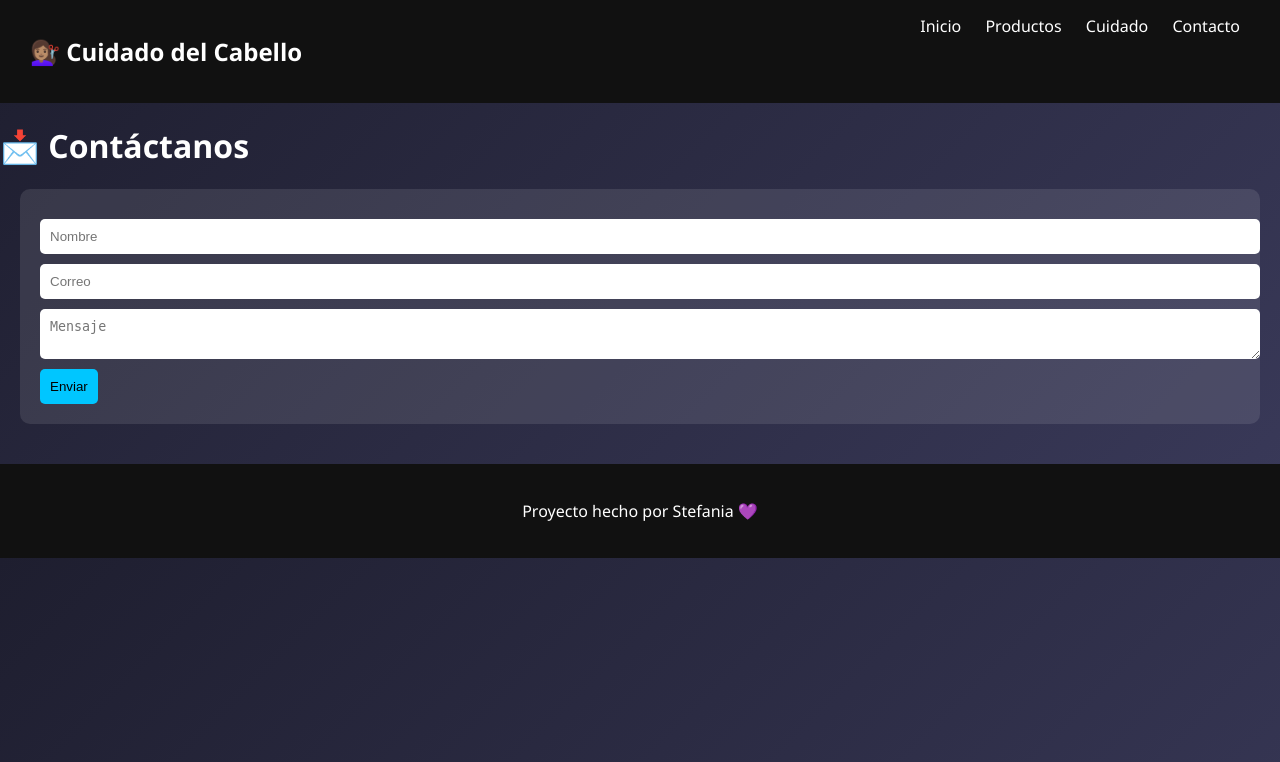
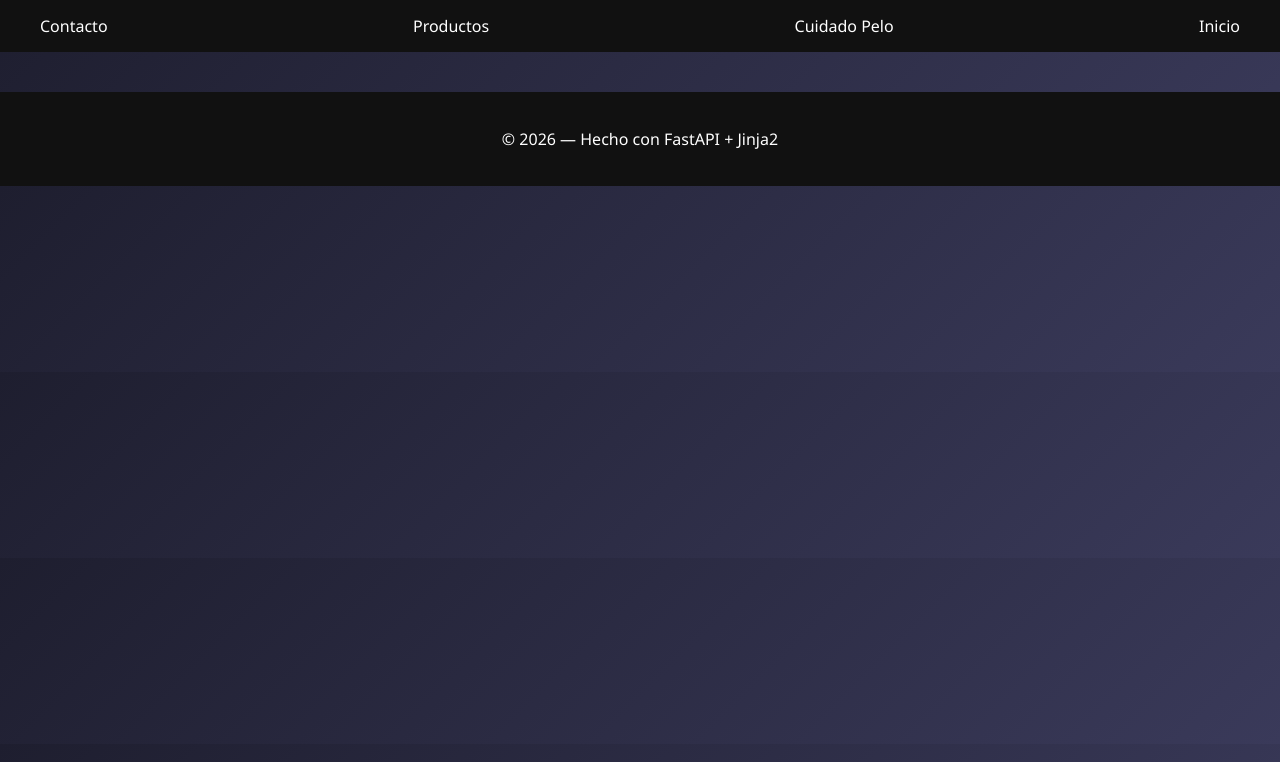
Before and after one commit to stefaniaosoriolozano580-ui/trabajo_fastapi, a FastAPI app: page /contacto in a window 1280 px wide. Shown: the top 762 px of the page. Run offline with FastAPI, Linux system fonts and the light colour scheme.

Commit message:
Revise base.html structure and content

```diff
--- a/templates/base.html
+++ b/templates/base.html
@@ -2,29 +2,25 @@
 <html lang="es">
 <head>
     <meta charset="UTF-8">
-    <title>{% block title %}Mi Web{% endblock %}</title>
+    <meta name="viewport" content="width=device-width, initial-scale=1.0">
+    <title>{% block titulo %}Mi Web{% endblock %}</title>
     <link rel="stylesheet" href="{{ url_for('static', path='style.css') }}">
-
 </head>
 <body>
+    <nav>
+        <a href="contacto">Contacto</a>
+        <a href="productos">Productos</a>
+        <a href="cuidadopiel">Cuidado Pelo</a>
+        <a href="inicio">Inicio</a>
 
-<nav>
-    <h2>💇🏽‍♀️ Cuidado del Cabello</h2>
-    <div>
-        <a href="/">Inicio</a>
-        <a href="/productos">Productos</a>
-        <a href="/cuidado-pelo">Cuidado</a>
-        <a href="/contacto">Contacto</a>
-    </div>
-</nav>
+    </nav>
 
-<main>
-    {% block content %}{% endblock %}
-</main>
+    <main>
+        {% block contenido %}{% endblock %}
+    </main>
 
-<footer>
-    <p>Proyecto hecho por Stefania 💜</p>
-</footer>
-
+    <footer>
+        <p>© {{ ano_actual }} — Hecho con FastAPI + Jinja2</p>
+    </footer>
 </body>
 </html>
```
